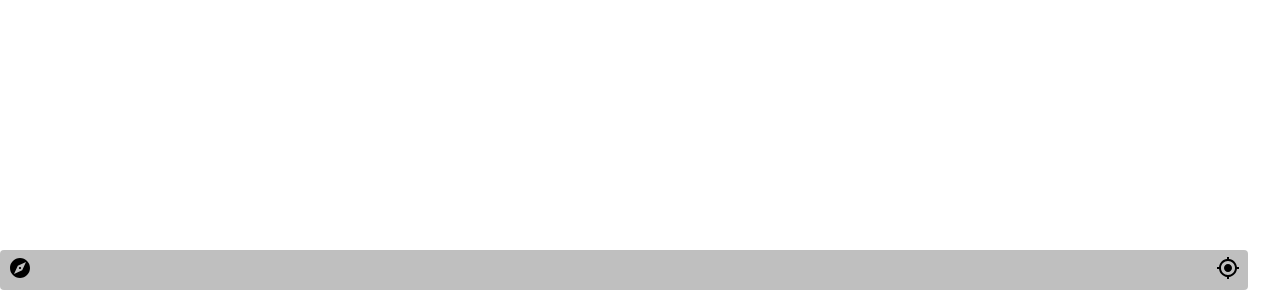
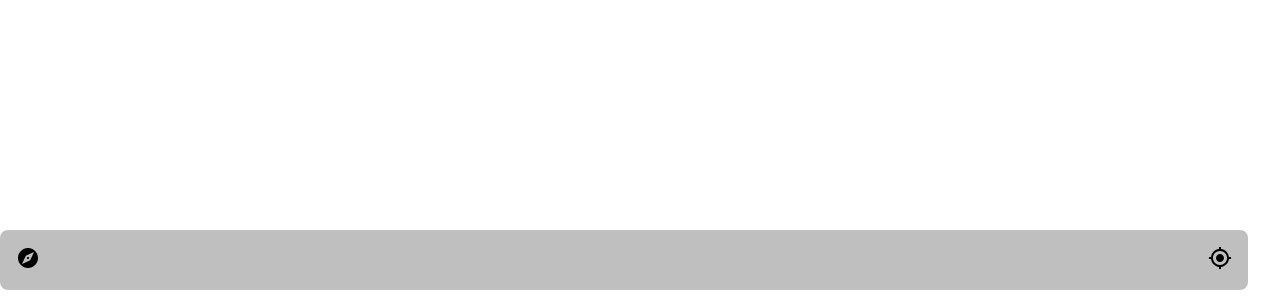
Before and after one commit to kristiannissen/cafe-fodkold, a Next.js app: page /components/toolbar in a window 1280 px wide. Shown: the part 500-800 px from the top of the page. Built offline with nearby package versions, Linux system fonts and the light colour scheme.

Commit message:
CSS changes

```diff
--- a/styles/List.module.css
+++ b/styles/List.module.css
@@ -1,7 +1,6 @@
 /* List.module.css */
 .list {
   border: 1px solid #bfbfbf;
-  box-shadow: 0 0 0.75rem 0 #bfbfbf;
   border-radius: 8px;
 }
 .list_item {
--- a/styles/Stand.module.css
+++ b/styles/Stand.module.css
@@ -1,7 +1,6 @@
 /* Stand.module.css */
 .container {
   display: flex;
-  box-shadow: 0 0 0.75rem 0 #bfbfbf;
   height: 64px;
   align-items: center;
 }
--- a/styles/Toolbar.module.css
+++ b/styles/Toolbar.module.css
@@ -1,10 +1,9 @@
 .container {
   background-color: #bfbfbf;
-  height: 40px;
-  border-radius: 4px;
+  border-radius: 8px;
   position: fixed;
   bottom: 10px;
-  padding: 8px;
+  padding: 16px;
   display: flex;
   align-items: center;
   justify-content: space-between;
```
